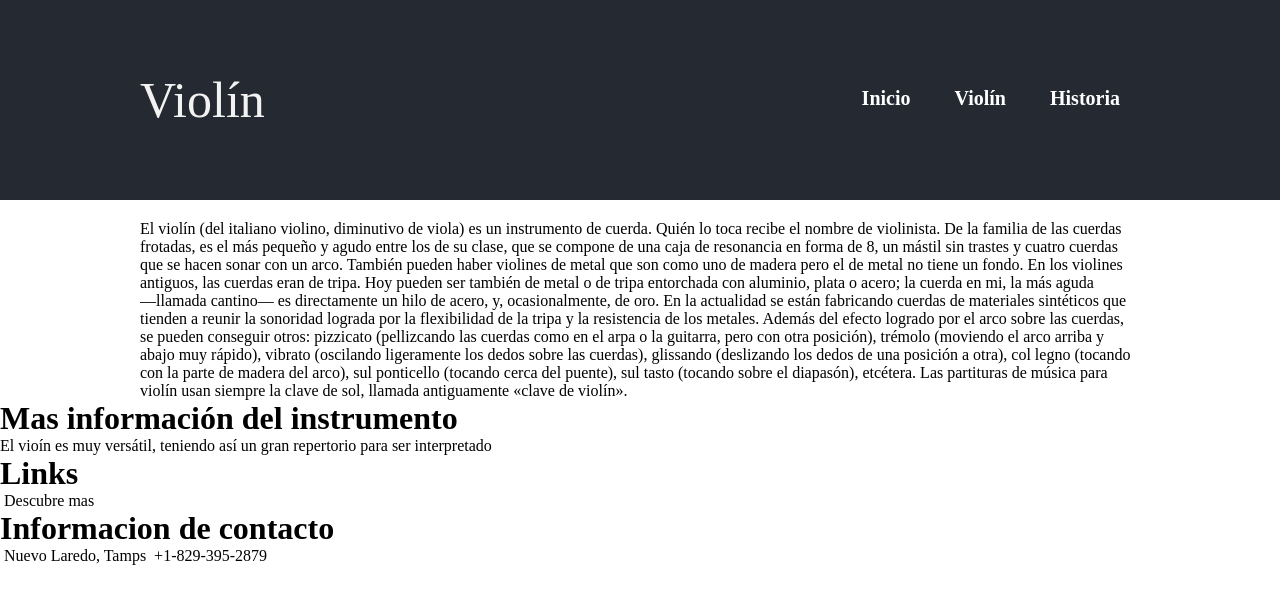
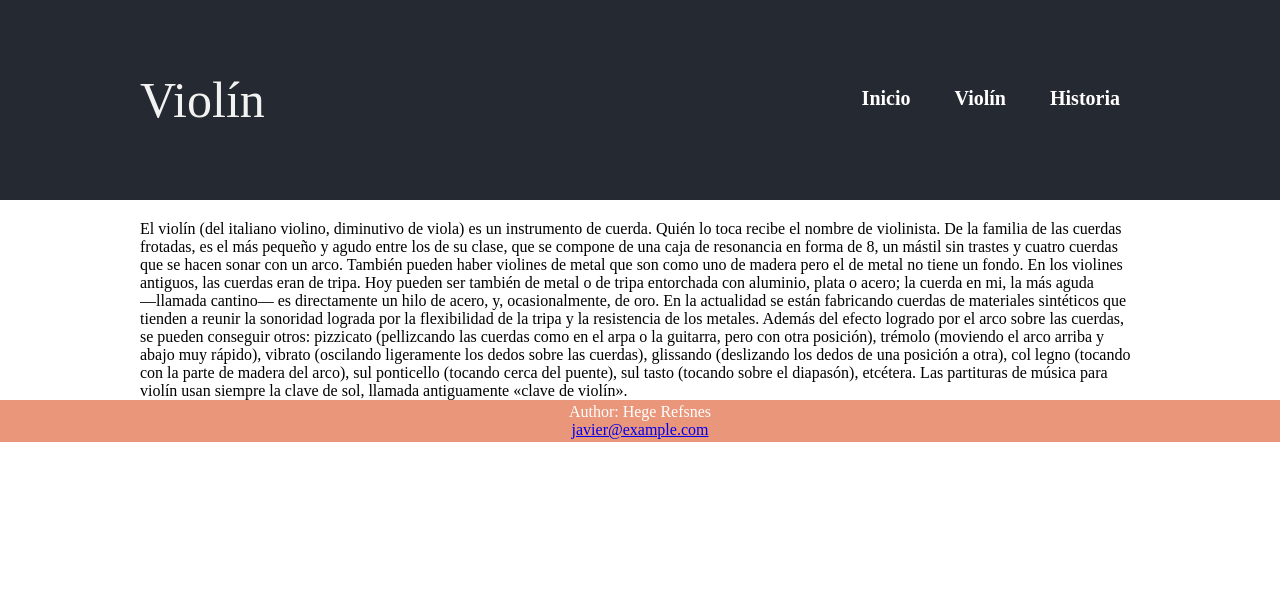
Before and after one commit to J-A-C-E/Programacion-Movil, a plain HTML site: page index.html in a window 1280 px wide. Drawn offline with Linux system fonts and the light colour scheme.

Commit message:
Cambios en el footer y css

```diff
--- a/index.html
+++ b/index.html
@@ -30,30 +30,9 @@
             Las partituras de música para violín usan siempre la clave de sol, llamada antiguamente «clave de violín».</p>
     </section>
 
-    <div class="container-body">
-        <div class="column1">
-            <h1>Mas información del instrumento</h1>
-            <p>El vioín es muy versátil, teniendo así un gran repertorio para ser interpretado</p>
-        </div>
-
-        <div class="column2">
-            <h1>Links</h1>
-            <div class="rows">
-                <img src="">
-                <label>Descubre mas</label>
-            </div>
-        </div>
-
-        <div class="column3">
-            <h1>Informacion de contacto</h1>
-            <div class="row2">
-                <img src="">
-                <label>Nuevo Laredo, Tamps</label>
-
-                <img src="">
-                <label>+1-829-395-2879</label>
-            </div>
-        </div>
-    </div>
+    <footer>
+        <p>Author: Hege Refsnes<br>
+        <a href="mailto:javier@example.com">javier@example.com</a></p>
+      </footer>
 </body>
 </html>
--- a/style.css
+++ b/style.css
@@ -50,3 +50,11 @@ header nav a:hover{
     background: #f56f3a;
     border-radius: 50px;
 }
+
+footer {
+    text-align: center;
+    padding: 3px;
+    background-color: DarkSalmon;
+    color: white;
+    display: flexbox;
+  }
```
